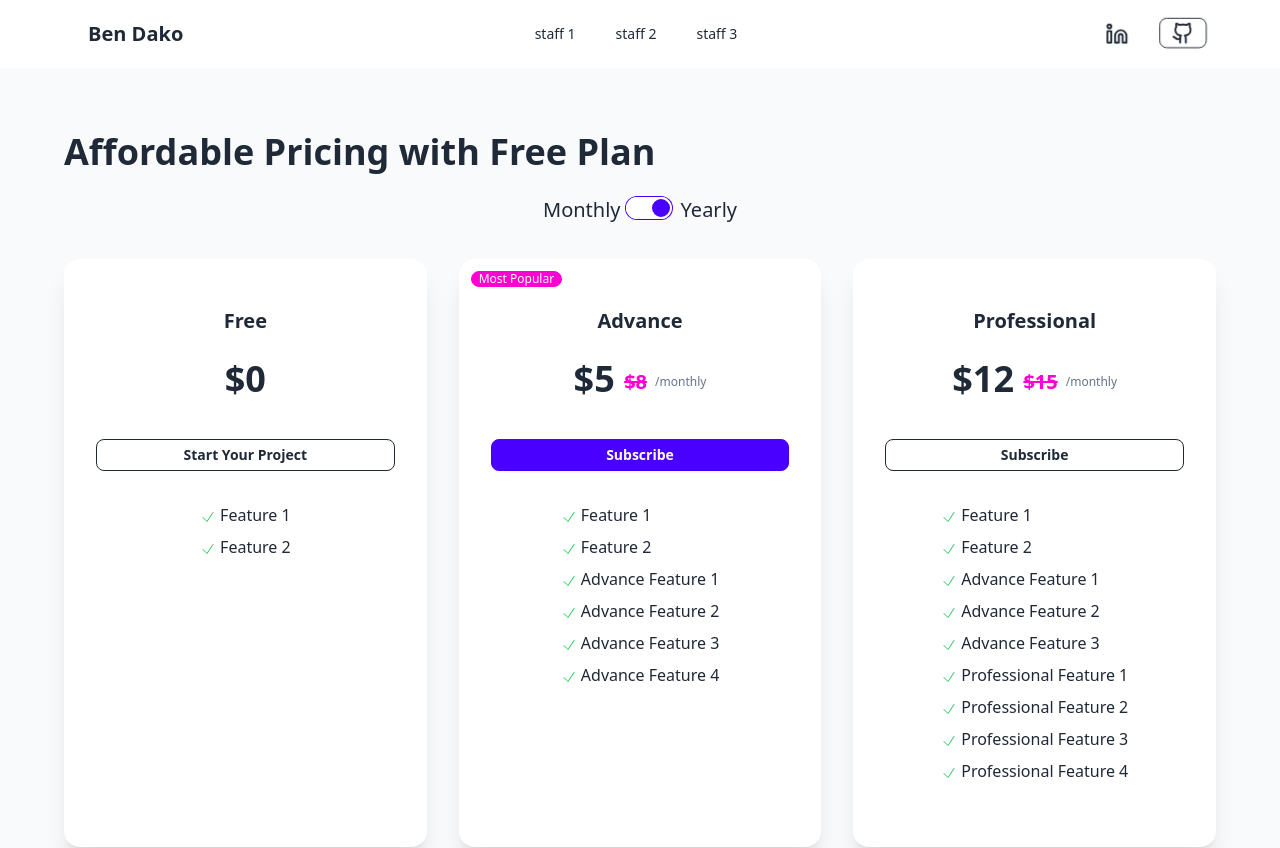
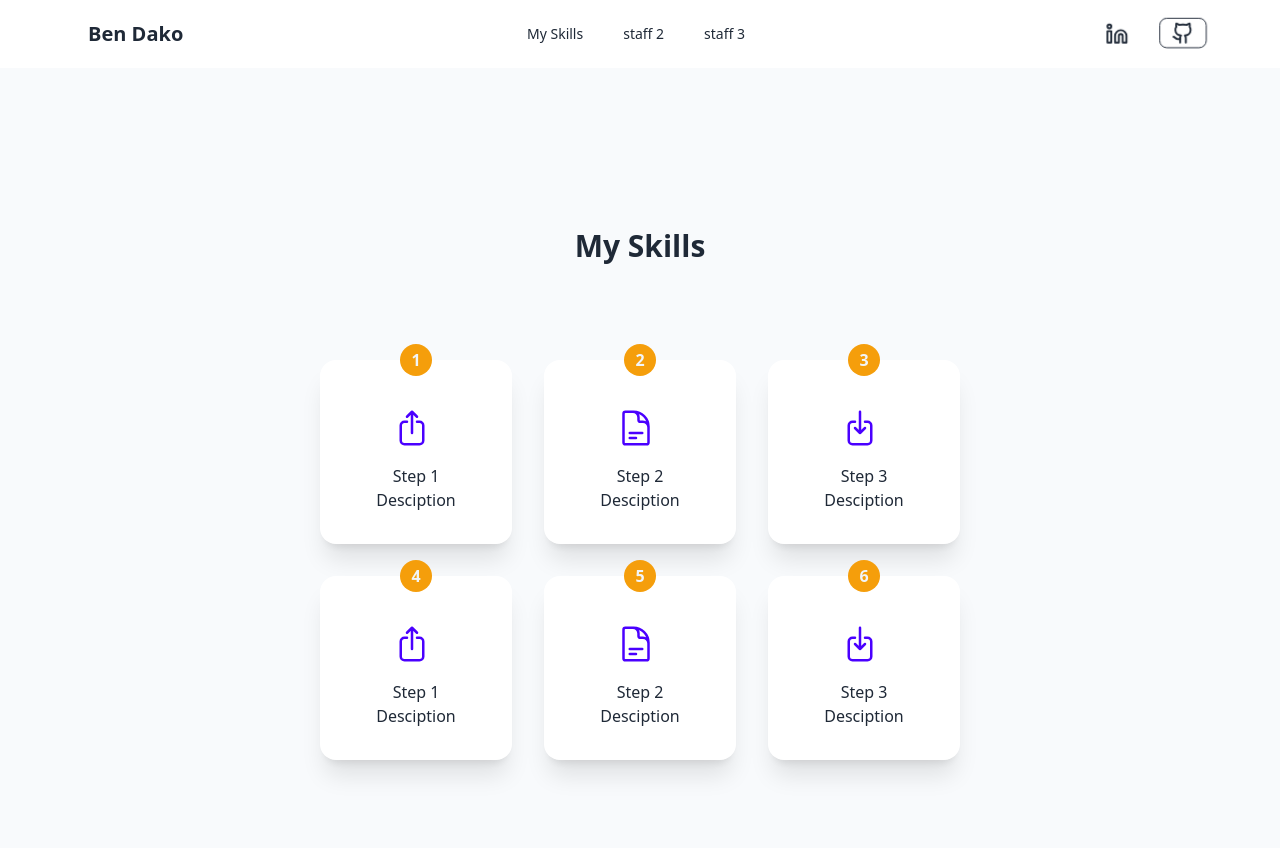
Before and after one commit to Bendako/portfolio-next, a Next.js app: page /pricing in a window 1280 px wide. Shown: the top 848 px of the page. Built offline with nearby package versions, Linux system fonts and the light colour scheme.

Commit message:
replace component position

```diff
--- a/src/components/home/Pricing.js
+++ b/src/components/home/Pricing.js
@@ -1,13 +1,15 @@
 import PricingPlans from "../common/PricingPlans"
+import GenerationStep from "./GenerationStep"
 
 
 function Pricing(){
     return(
         <>
              <div className="grid place-items-center bg-slate-50 w-full ">
-            <div className="max-w-6xl w-full py-24 px-4 content-center justify-center">
-                <h2 className="text-3xl  text-center font-bold">Flexible Pricing Plans</h2>
-                <PricingPlans />
+                <div className="max-w-6xl w-full py-24 px-4 content-center justify-center">
+                {/* <h2 className="text-3xl  text-center font-bold">Flexible Pricing Plans</h2> */}
+                {/* <h2 className="text-3xl text-center font-bold">My Skills</h2> */}
+                    <GenerationStep />
             </div>
         </div>
         </>
--- a/src/containers/Navlinks.js
+++ b/src/containers/Navlinks.js
@@ -5,7 +5,7 @@ function Navlinks(){
     return(
         <>
             {/* <li className="mr-2"><Link href="/features">Features</Link></li> */}
-            <li className="mr-2"><Link href="/pricing">staff 1</Link></li>
+            <li className="mr-2"><Link href="/pricing">My Skills</Link></li>
             {/* <li className="mr-2"><Link href="/blogs">Blogs</Link></li> */}
             <li className="mr-2"><Link href="/contact-us">staff 2</Link></li>
             <li className="mr-2"><Link href="/start-designing">staff 3</Link></li>
--- a/src/pages/index.js
+++ b/src/pages/index.js
@@ -21,7 +21,7 @@ export default function Home() {
       <meta itemProp="name" content="Web Design AI"/>
     </div>
         <Hero />
-        <GenerationStep />
+        {/* <GenerationStep /> */}
         <FeatureSection showHeading={true} title="Project 1"/>
 
         <FeatureSection title="Project 2" leftText="2" />
--- a/src/pages/pricing.js
+++ b/src/pages/pricing.js
@@ -1,13 +1,14 @@
 
 import InnerPageContainer from "@/components/common/InnerPageContainer";
 import PricingPlans from "@/components/common/PricingPlans";
+import GenerationStep from "@/components/home/GenerationStep";
 import PageMetaTags from "@/containers/PageMetaTags";
 
 export default function Page() {
     return (
-      <InnerPageContainer title="Affordable Pricing with Free Plan">
+      <InnerPageContainer>
             <PageMetaTags title="" description={""} url="/pricing"/>
-            <PricingPlans />
+            <GenerationStep />
       </InnerPageContainer>
     )
   }
```
